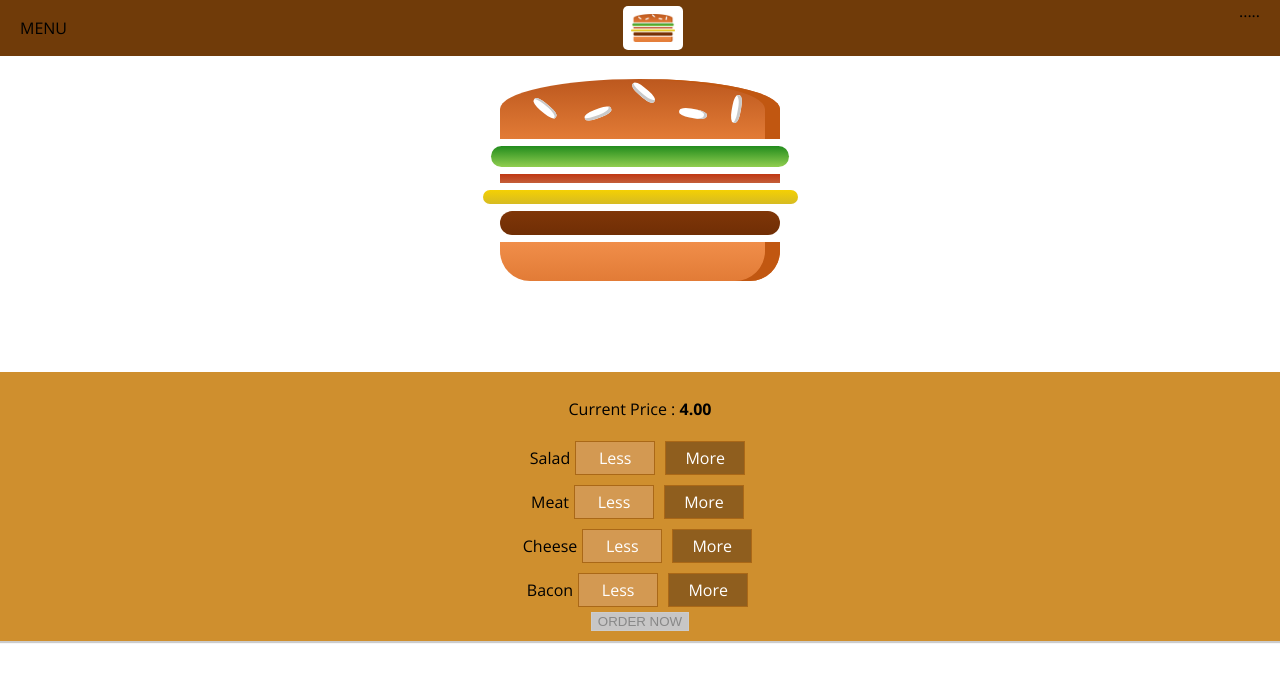
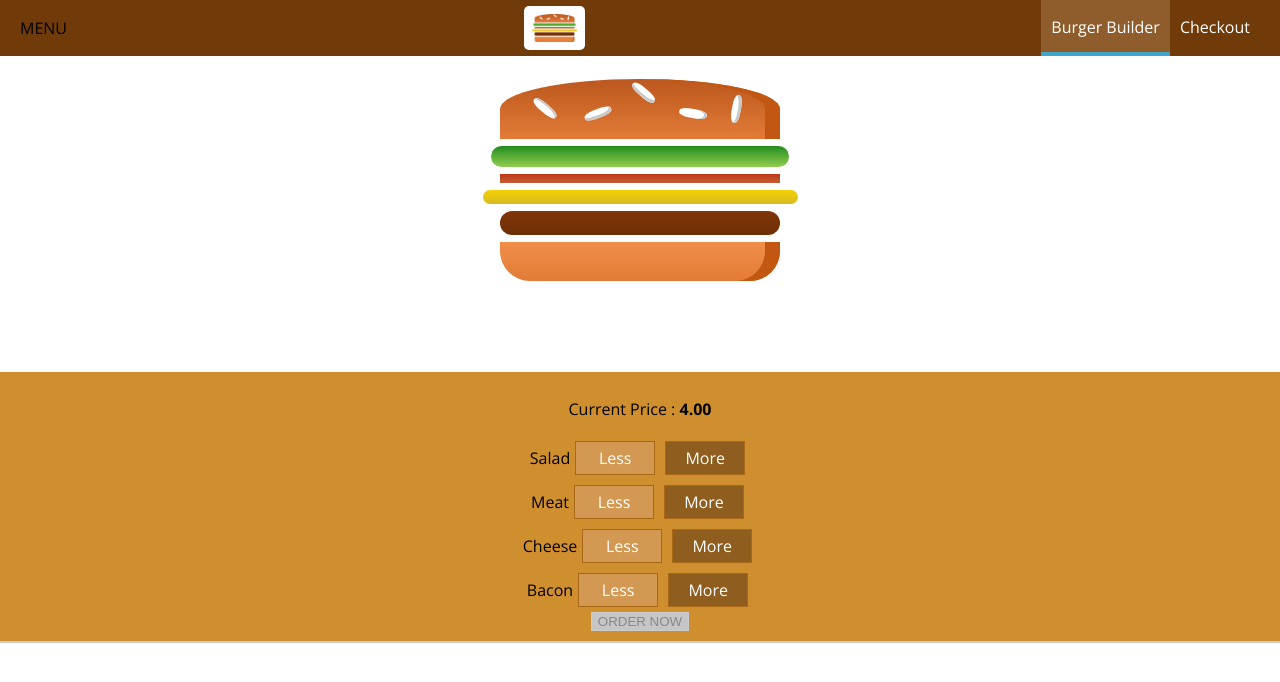
Before and after one commit to anukulSaini/BurgerBuilder-2, a React app in the folder burger-builder-2/: page / in a window 1280 px wide. Shown: the top 682 px of the page. Built offline with nearby package versions, Linux system fonts and the light colour scheme.

Commit message:
added style to   navigationitem and navigationItems component

```diff
--- a/burger-builder-2/src/components/Navigation/NavigationItems/NavigationItem/NavigationItem.js
+++ b/burger-builder-2/src/components/Navigation/NavigationItems/NavigationItem/NavigationItem.js
@@ -1,9 +1,13 @@
 import React from 'react';
-import navigationItems from '../NavigationItems';
-import classes from './NavigationItem.css';
+import classes from './navigationItem.css';
 
 const navigationItem = (props) =>(
-    <li><a href="/">A Link</a></li>
+    <li className={classes.NavigationItem}>
+        <a
+         href={props.link}
+         className={props.active ? classes.active : null}
+        >{props.children}</a>
+        </li>
 );
 
 export default navigationItem;
--- a/burger-builder-2/src/components/Navigation/NavigationItems/NavigationItems.js
+++ b/burger-builder-2/src/components/Navigation/NavigationItems/NavigationItems.js
@@ -1,9 +1,15 @@
 import React  from 'react';
-import classes from './NavigationItems.css';
+import classes from './navigationItems.css';
+import NavigationItem from './NavigationItem/NavigationItem';
 
 const navigationItems = () => (
-     <ul className={classes.navigationItems}>
-
+     <ul className={classes.NavigationItems}>
+        <NavigationItem link ="/" active>
+        Burger Builder
+        </NavigationItem>
+        <NavigationItem link ="/">
+            Checkout
+        </NavigationItem>
      </ul>
 );
 
--- a/burger-builder-2/src/components/Navigation/Toolbar/Toolbar.js
+++ b/burger-builder-2/src/components/Navigation/Toolbar/Toolbar.js
@@ -2,12 +2,15 @@ import React from 'react';
 
 import classes from './Toolbar.css';
 import Logo from '../../Logo/Logo';
+import NavigationItems from '../NavigationItems/NavigationItems';
 
 const toolbar = (props) =>(
     <header className={classes.Toolbar}>
         <div>MENU</div>
         <Logo></Logo>
-        <nav>.....</nav>
+        <nav>
+            <NavigationItems></NavigationItems>
+        </nav>
     </header>
 );
 
```
